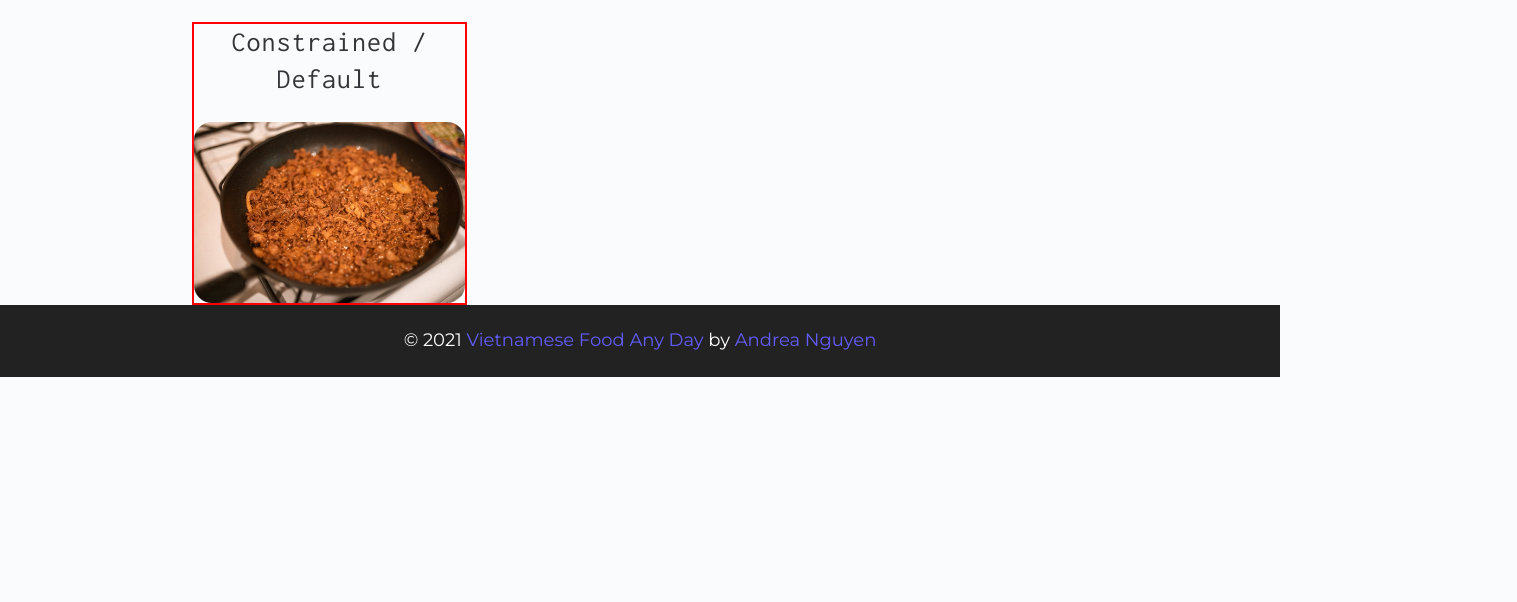
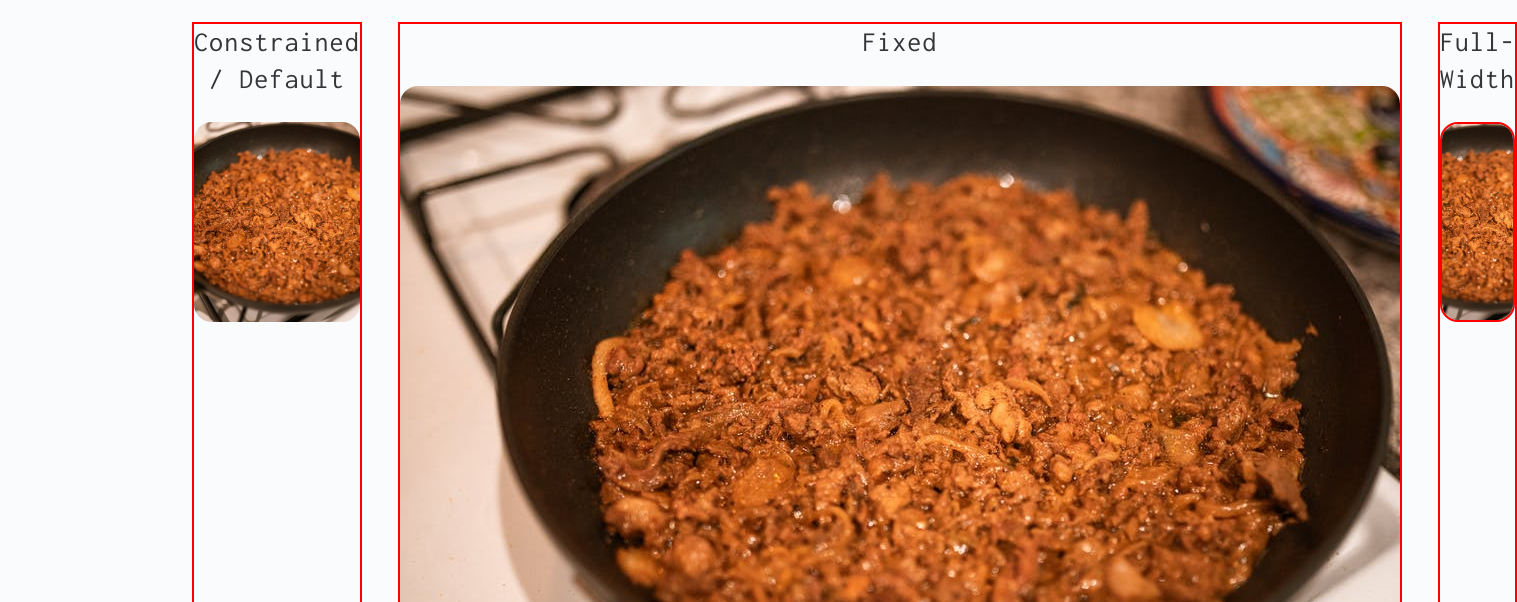
Before and after one commit to kevinhtran/vietnameseRecipes, a Gatsby site: page / in a window 1280 px wide. Shown: the part 182-784 px from the top of the page, 1517 px wide, since content can reach past the window. Built offline with nearby package versions, Linux system fonts and the light colour scheme; Gatsby itself is replaced by a stand-in of ours.

Commit message:
added more images with different gatsby provided layouts

```diff
--- a/src/examples/Images.js
+++ b/src/examples/Images.js
@@ -17,6 +17,29 @@
           as="section"
         />
       </article>
+      <article>
+        <h4>fixed</h4>
+        <StaticImage
+          src="../assets/images/recipes/recipe-1.jpeg"
+          alt="food"
+          placeholder="blurred"
+          layout="fixed"
+          widht={200}
+          className="example-img"
+          as="div"
+        />
+      </article>
+      <article>
+        <h4>full-width</h4>
+        <StaticImage
+          src="../assets/images/recipes/recipe-1.jpeg"
+          alt="food"
+          placeholder="dominantColor"
+          layout="fullWidth"
+          className="example-img"
+          as="article"
+        />
+      </article>
     </Wrapper>
   );
 };
@@ -32,9 +55,13 @@
   }
   .example-img {
     border-radius: 1rem;
+    height: 100px;
   }
   @media (min-width: 992px) {
     grid-template-columns: 1fr 1fr 1fr;
+    .example-img {
+      height: 200px;
+    }
   }
 `;
 
```
